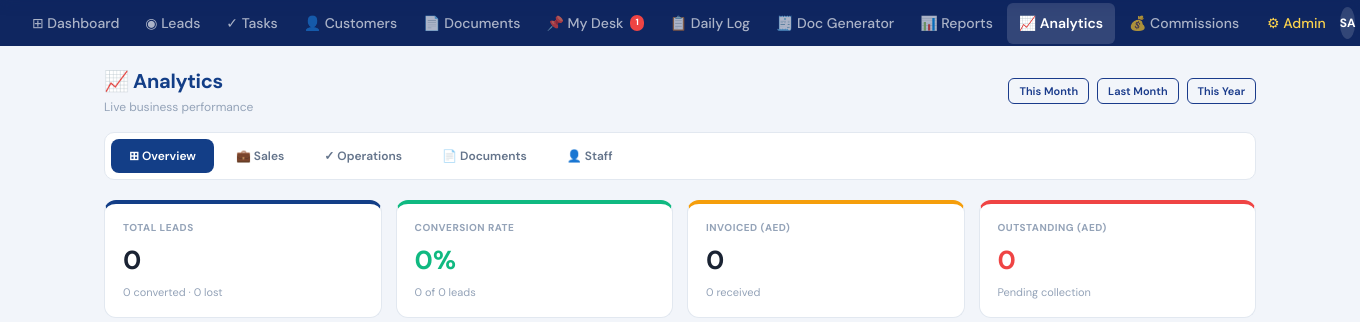
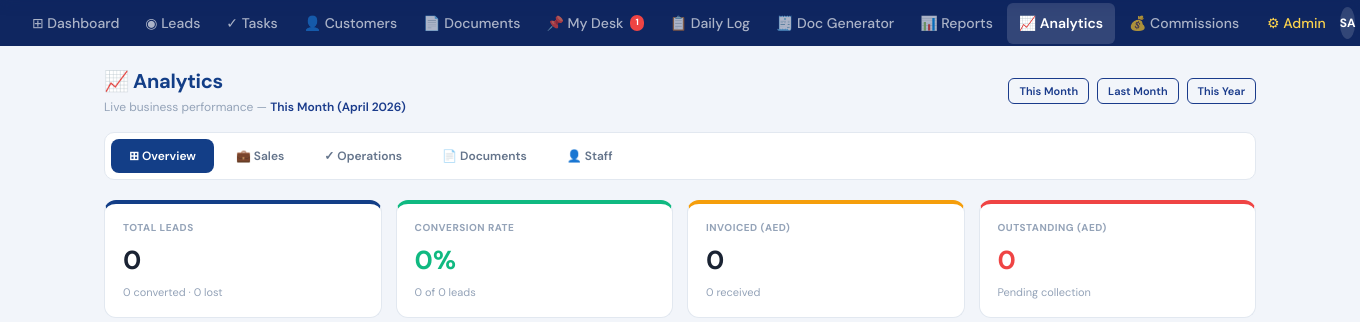
Before and after one commit to astershafeer-prog/tahfeel-crm, a Flask app: page /analytics in a window 1360 px wide. Shown: the part 56-378 px from the top of the page. Run offline with Flask 3, Linux system fonts and the light colour scheme; the visitor is signed in with stand-in values (Sample User, id 1).

Commit message:
feat: Add clear period indicator to Analytics page showing active time range

```diff
--- a/templates/analytics.html
+++ b/templates/analytics.html
@@ -54,12 +54,23 @@
     <div class="page-header" style="margin-bottom:16px;">
       <div>
         <h2 style="color:#133E87;">📈 Analytics</h2>
-        <div style="font-size:12px;color:#94A3B8;margin-top:2px;">Live business performance</div>
+        <div style="font-size:12px;color:#94A3B8;margin-top:2px;">
+          Live business performance —
+          <span style="font-weight:600;color:#1A3B8B;">
+            {% if period == 'last_month' %}
+              Last Month
+            {% elif period == 'this_year' %}
+              This Year (Jan - {{ now.strftime('%b') }})
+            {% else %}
+              This Month ({{ now.strftime('%B %Y') }})
+            {% endif %}
+          </span>
+        </div>
       </div>
       <div style="display:flex;gap:8px;">
-        <a href="/analytics?tab={{ tab }}&period=this_month" class="btn-sm {% if period=='this_month' %}btn-primary{% endif %}">This Month</a>
-        <a href="/analytics?tab={{ tab }}&period=last_month" class="btn-sm {% if period=='last_month' %}btn-primary{% endif %}">Last Month</a>
-        <a href="/analytics?tab={{ tab }}&period=this_year" class="btn-sm {% if period=='this_year' %}btn-primary{% endif %}">This Year</a>
+        <a href="/analytics?tab={{ tab }}&period=this_month" class="btn-sm {% if period=='this_month' %}btn-primary{% else %}btn-secondary{% endif %}">This Month</a>
+        <a href="/analytics?tab={{ tab }}&period=last_month" class="btn-sm {% if period=='last_month' %}btn-primary{% else %}btn-secondary{% endif %}">Last Month</a>
+        <a href="/analytics?tab={{ tab }}&period=this_year" class="btn-sm {% if period=='this_year' %}btn-primary{% else %}btn-secondary{% endif %}">This Year</a>
       </div>
     </div>
 
```
